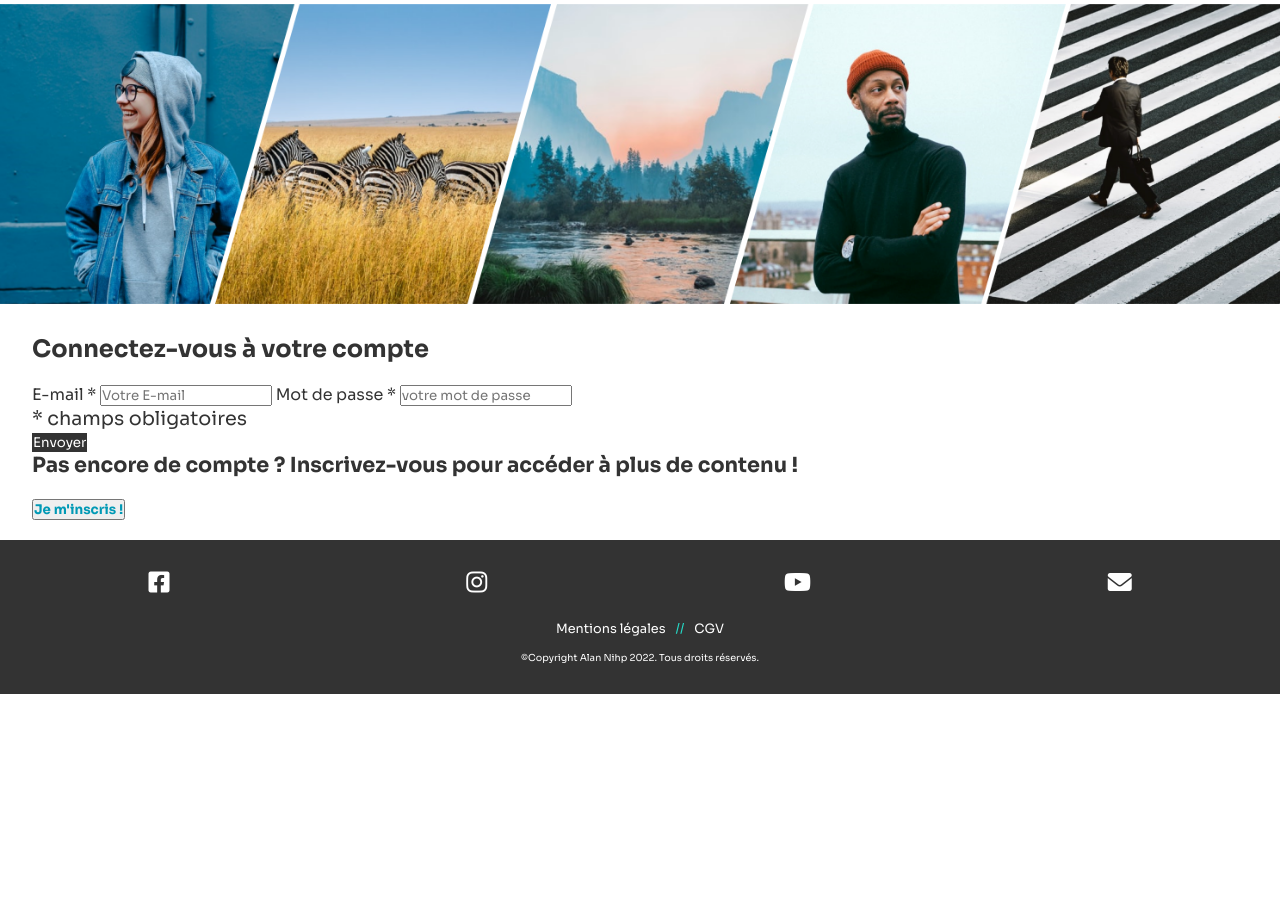
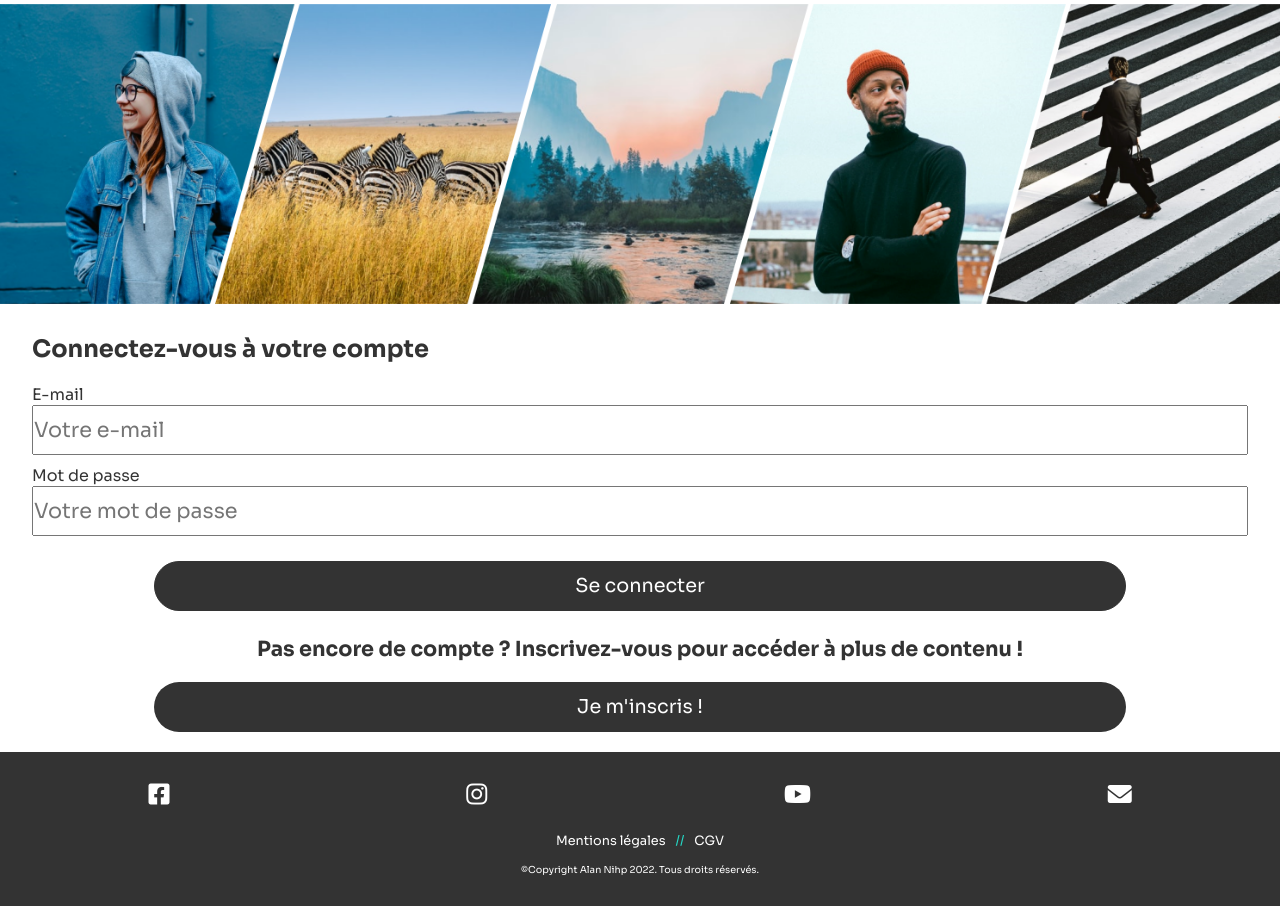
Before and after one commit to Beckomatik/Galerie-du-Bastion, a PHP site: page /index.php?action=userConnexionPage in a window 1280 px wide. Shown: the part 121-1027 px from the top of the page. Before the commit the page ends 815 px from the top, so only its background shows below. Run offline with PHP 8.4, Linux system fonts and the light colour scheme; some libraries are stand-ins or nearby versions.

Commit message:
connexion user

```diff
--- a/app/Controllers/FrontController.php
+++ b/app/Controllers/FrontController.php
@@ -21,7 +21,8 @@ class FrontController extends Controller
         $myPics = $imagesManager->getPortfolioItems();
         $result = $myPics->fetchAll();
         $resPath = "/app/public/Administration/img/";
-        $data=[
+        $data=
+        [
             "result" => $result,
             "resPath" => $resPath
         ];
@@ -31,12 +32,12 @@ class FrontController extends Controller
 
     function blog()
     {
-
         $articleManager = new \Projet\Models\FrontModel();
         $myPosts = $articleManager->getBlogItems();
         $result = $myPosts->fetchAll();
         $resPath = "/app/public/Administration/img/";
-        $data=[
+        $data=
+        [
             "result" => $result,
             "resPath" => $resPath
         ];
@@ -52,12 +53,13 @@ class FrontController extends Controller
     {
         $userRegistration = new \Projet\Models\FrontModel();
 
-
-        if (filter_var($data[':email'], FILTER_VALIDATE_EMAIL)) {
+        if (filter_var($data[':email'], FILTER_VALIDATE_EMAIL))
+        {
             $newUser = $userRegistration->userRegistration($data);
-
             return $this->view('confirmNewUser');
-        } else {
+        }
+        else
+        {
             header('Location: app/Views/Front/error.php');
         }
         return $this->view('home');
@@ -68,10 +70,27 @@ class FrontController extends Controller
         return $this->view('userConnexionPage');
     }
 
-    function userConnexion()
+    function userConnexion($email, $mdp)
     {
+        $user = new \Projet\Models\FrontModel();
+        $userConnexion = $user->verifyMail($email);
 
-        return $this->view('home');
+
+        $result = $userConnexion->fetch();
+        $correctPassword = password_verify($mdp, $result['mdp']);
+
+        $_SESSION['email'] = $result['email'];
+        $_SESSION['mdp'] = $result['mdp'];
+        $_SESSION['id'] = $result['id'];
+
+        if($correctPassword)
+        {
+            return $this->view('confirmConnexion');
+        }
+        else
+        {
+            return $this->view('userConnexionPage');
+        }
     }
 
     function shop()
--- a/app/public/Front/css/style.css
+++ b/app/public/Front/css/style.css
@@ -382,4 +382,50 @@ input[type=submit]{
 
 #myArticle img{
   width: 100%;
+
 }
+
+/* CONNEXION USER */
+#connexionUser h1{
+  margin-bottom: 10px;
+}
+#connexionUser .userConnexion form, .userRegistration{
+  display: flex;
+  flex-wrap: wrap;
+  justify-content: center;
+}
+#connexionUser label{
+  width:100%;
+  margin-top: 10px;
+}
+#connexionUser input{
+ width: 100%;
+  height: 50px;
+}
+
+#connexionUser input{
+  font-size: 1.3rem;
+ }
+
+
+#connexionUser input[type=submit]{
+  width: 80%;
+  margin: 25px 0;
+  font-size: 1.2rem;
+  border-radius: 40px;
+}
+
+#connexionUser .userRegistration button{
+  width: 80%;
+  height: 50px;
+  font-size: 1.2rem;
+  border: 0;
+  border-radius: 40px;
+  background-color: var(--dark);
+
+}
+
+#connexionUser .userRegistration a{
+  color: var(--light);
+  font-weight: normal;
+}
--- /dev/null
+++ b/app/views/Front/confirmConnexion.php
@@ -0,0 +1,6 @@
+<?php include ('header.php'); ?>
+    <main>
+      <h2>Vous êtes bien connecté !</h2>
+    </main>
+
+    <?php include ('footer.php'); ?>
--- a/app/views/Front/userConnexionPage.php
+++ b/app/views/Front/userConnexionPage.php
@@ -5,20 +5,19 @@
         <h1>Connectez-vous à votre compte</h1>
         <form action="index.php?action=userConnexion" method="POST">
 
-            <label for="email">E-mail <span>*</span></label>
-            <input type="email" id="email" name="email" placeholder="Votre E-mail">
+            <label for="email">E-mail</label>
+            <input type="email" id="email" name="email" placeholder="Votre e-mail">
 
-            <label for="password">Mot de passe <span>*</span></label>
-            <input type="password" placeholder="votre mot de passe" name="mdp" id="password">
+            <label for="password">Mot de passe</label>
+            <input type="password" placeholder="Votre mot de passe" name="mdp" id="password">
 
-            <p class="needarea"><span>*</span> champs obligatoires</p>
-            <input type="submit" value="Envoyer">
+            <input type="submit" value="Se connecter">
 
         </form>
     </div>
     <div class="userRegistration">
-    <h2>Pas encore de compte ? Inscrivez-vous pour accéder à plus de contenu !</h2>
-    <button><a href="index.php?action=userRegistrationPage">Je m'inscris !</a></button>
+        <h2>Pas encore de compte ? Inscrivez-vous pour accéder à plus de contenu !</h2>
+        <button><a href="index.php?action=userRegistrationPage">Je m'inscris !</a></button>
     </div>
 
 
--- a/index.php
+++ b/index.php
@@ -8,70 +8,91 @@ require_once __DIR__ . '/vendor/autoload.php';
 try{
     $frontController = new \Projet\Controllers\FrontController();//objet controler
 
-    if(isset($_GET['action'])){
+    if(isset($_GET['action']))
+    {
 
-        if($_GET['action'] == 'contact'){
+        if($_GET['action'] == 'contact')
+        {
             $frontController->contact();
         }
 
-        elseif($_GET['action'] == 'about'){
+        elseif($_GET['action'] == 'about')
+        {
             $frontController->about();
         }
-        elseif($_GET['action'] == 'portfolio'){
+        elseif($_GET['action'] == 'portfolio')
+        {
             $frontController->portfolio();
         }
-        elseif($_GET['action'] == 'blog'){
+        elseif($_GET['action'] == 'blog')
+        {
             $frontController->blog();
         }
-        elseif($_GET['action'] == 'shop'){
+        elseif($_GET['action'] == 'shop')
+        {
             $frontController->shop();
         }
-        elseif($_GET['action'] == 'legales'){
+        elseif($_GET['action'] == 'legales')
+        {
             $frontController->legales();
         }
-        elseif($_GET['action'] == 'cgv'){
+        elseif($_GET['action'] == 'cgv')
+        {
             $frontController->cgv();
         }
         //  envois de mail dans la bdd
-         elseif ($_GET['action'] == 'contactPost') {
+        elseif ($_GET['action'] == 'contactPost')
+        {
             $fullname = htmlspecialchars($_POST['fullname']);
             $email = htmlspecialchars($_POST['email']);
             $phone = htmlspecialchars($_POST['phone']);
             $object = htmlspecialchars($_POST['objet']);
             $content = htmlspecialchars($_POST['content']);
 
-            $data = [
+            $data =
+            [
                 ":fullname"=>$fullname,
                 ":mail"=>$email,
                 ":phone"=>$phone,
                 ":objet"=>$object,
                 ":content"=>$content
             ];
-            if (!empty($fullname) && (!empty($email) && (!empty($phone) && (!empty($object) && (!empty($content)))))) {
+            if (!empty($fullname) && (!empty($email) && (!empty($phone) && (!empty($object) && (!empty($content))))))
+                {
                     $frontController->contactPost($data);
-            } else {
+                }
+            else
+                {
                     throw new Exception('tous les champs ne sont pas remplis');
                 }
+        }
+
         // accès à la pacge de création d'un user
-        } elseif($_GET['action'] == 'userRegistrationPage'){
+        elseif($_GET['action'] == 'userRegistrationPage')
+        {
             $frontController->userRegistrationPage();
-
+        }
         // création du user
-        } elseif($_GET['action'] == 'userRegistration'){
+        elseif($_GET['action'] == 'userRegistration')
+        {
             $lastname = htmlspecialchars($_POST['lastname']);
             $firstname = htmlspecialchars($_POST['firstname']);
             $pseudo = htmlspecialchars($_POST['pseudo']);
             $email = htmlspecialchars($_POST['email']);
             $pass = htmlspecialchars($_POST['mdp']);
             $confirm_mdp = htmlspecialchars($_POST['confirm_mdp']);
-            if($pass == $confirm_mdp){
+            if($pass == $confirm_mdp)
+                {
                     $mdp = password_hash($pass, PASSWORD_DEFAULT);
                     $mdp_confirm = password_hash($confirm_mdp, PASSWORD_DEFAULT);
-            }else{
+                }
+            else
+                {
                     echo 'Les mots de passe ne sont pas les mêmes !' ;
                 }
 
-            $data = [
+            $data =
+            [
                 ":lastname"=>$lastname,
                 ":firstname"=>$firstname,
                 ":pseudo"=>$firstname,
@@ -79,30 +100,44 @@ try{
                 ":mdp"=>$mdp,
                 ":confirm_mdp"=>$mdp_confirm
             ];
-            // var_dump($data);die;
 
-            if ((!empty($lastname) && (!empty($firstname) && (!empty($pseudo) && (!empty($email) && (!empty($pass)) && (!empty($confirm_mdp))))))) {
+            if ((!empty($lastname) && (!empty($firstname) && (!empty($pseudo) && (!empty($email) && (!empty($pass)) && (!empty($confirm_mdp)))))))
+                {
                     $frontController->userRegistration($data);
-            } else {
+                }
+            else
+                {
                     throw new Exception('tous les champs ne sont pas remplis');
                 }
-
+        }
         // accès à la page de connexion du user
-        } elseif($_GET['action'] == 'userConnexionPage'){
+        elseif($_GET['action'] == 'userConnexionPage')
+        {
             $frontController->userConnexionPage();
-
+        }
         // connexion du user
-        } elseif($_GET['action'] == 'userConnexion'){
-            if(isset($_POST['']))
-            $frontController->userConnexion();
-        }
+        elseif($_GET['action'] == 'userConnexion')
+        {
+            $email = htmlspecialchars($_POST['email']);
+            $mdp = $_POST['mdp'];
 
 
-
-    }else{
+            if (!empty($email) && (!empty($mdp)))
+            {
+                $frontController->userConnexion($email, $mdp);
+            }
+            else
+            {
+                throw new Exception('tous les champs ne sont pas remplis');
+            }
+        }
+    }
+    else
+    {
         $frontController->home();
     }
-
-} catch(Exception $e){
+}
+catch(Exception $e)
+{
     require 'app/Views/Front/error.php';
 }
```
Also changed, not shown: app/Models/FrontModel.php (+8 -0 lines). Lines whose indentation alone changed are shown as unchanged.
